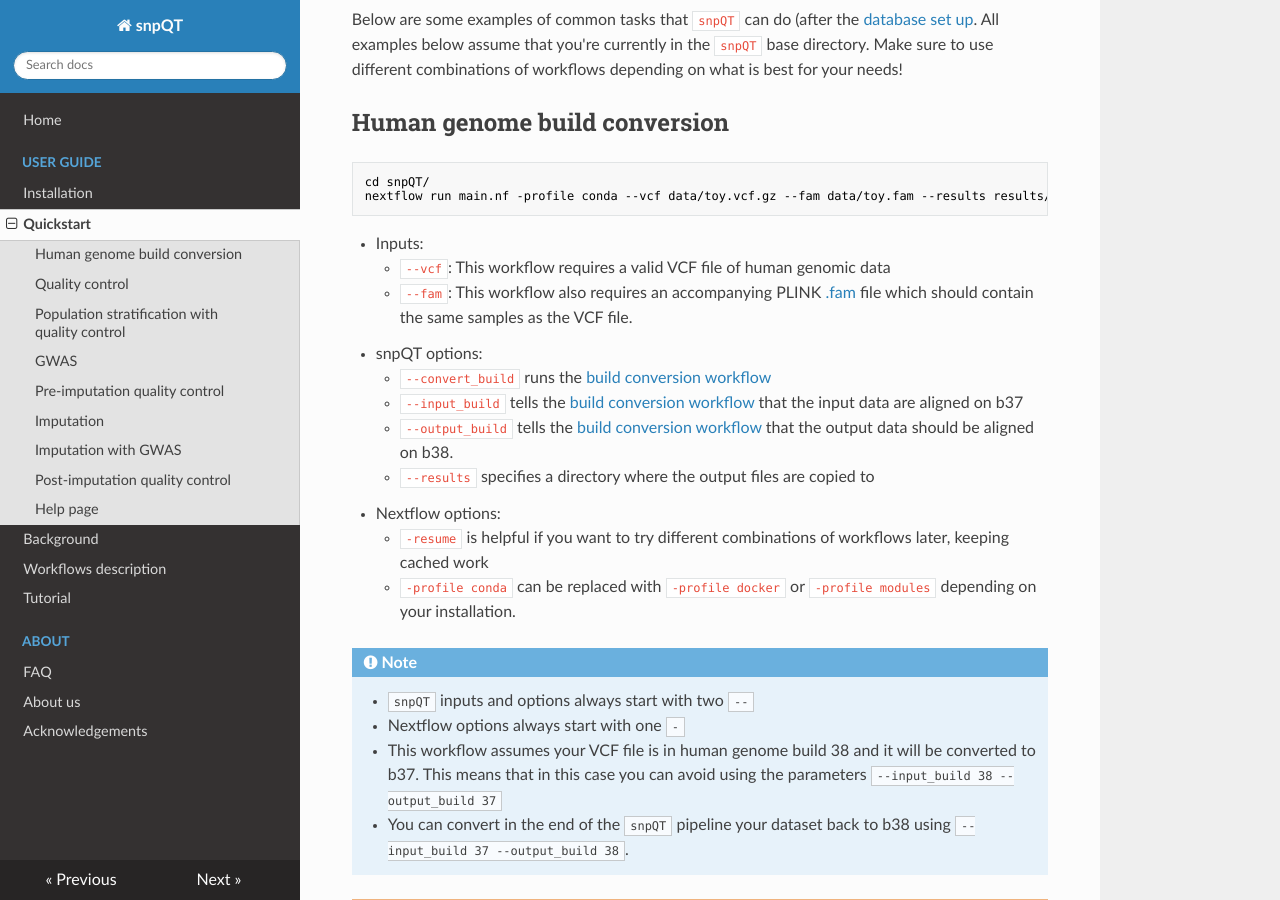
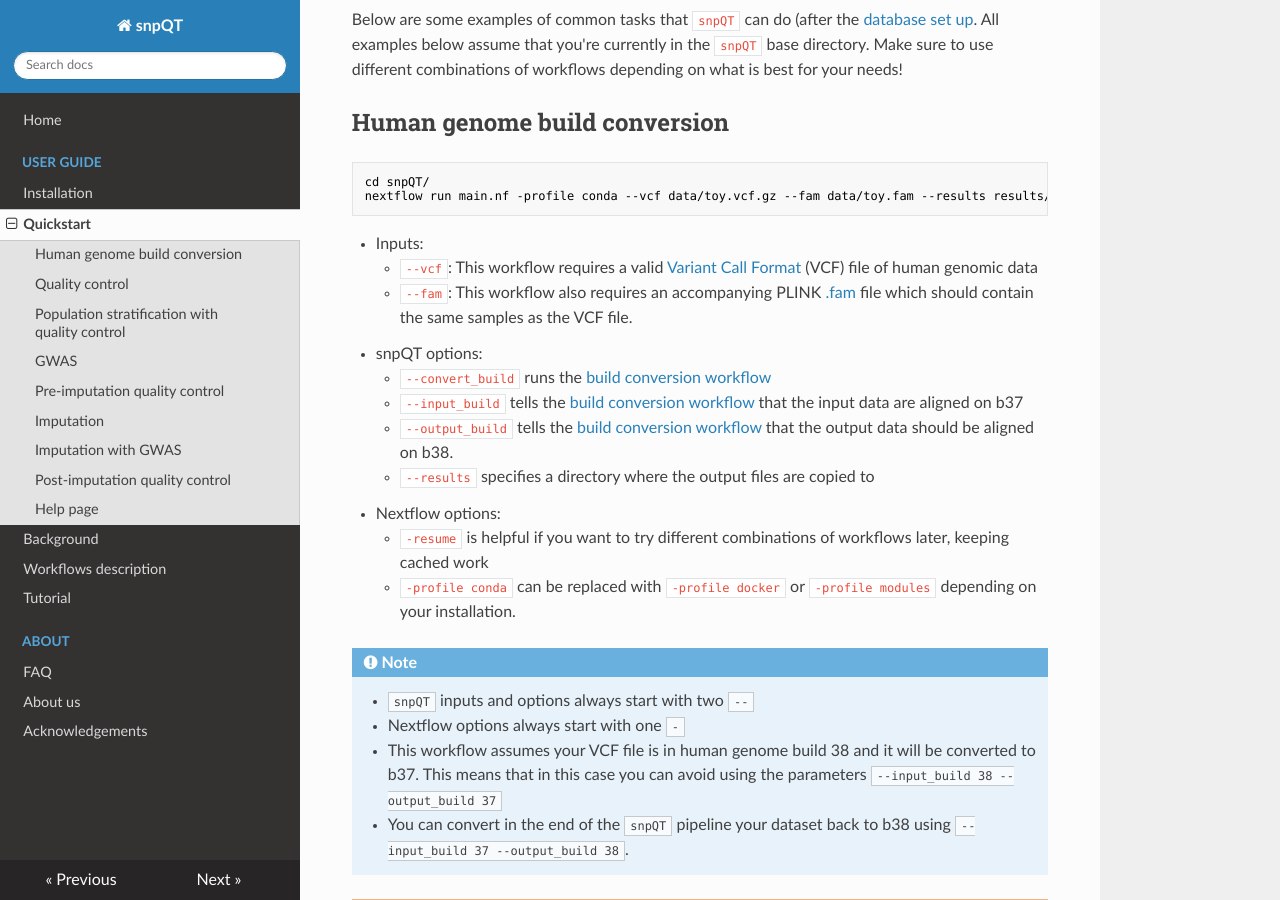
Before and after one commit to nebfield/snpQT, an MkDocs documentation site: the page built from docs/user-guide/quickstart.md, in a window 1280 px wide and 900 px high, scrolled down 1153 px. Built offline with MkDocs 1.6.1, drawn with Linux system fonts in a browser that asks for light colours; nearby versions of some CDN libraries; some of the changed text lies outside the part shown.

Commit message:
Update quickstart.md

````diff
--- a/docs/user-guide/quickstart.md
+++ b/docs/user-guide/quickstart.md
@@ -33,7 +33,7 @@ nextflow run main.nf -profile conda --vcf data/toy.vcf.gz --fam data/toy.fam --r
 ```
 
 * Inputs:
-    * `--vcf`: This workflow requires a valid VCF file of human genomic data
+    * `--vcf`: This workflow requires a valid [Variant Call Format](https://samtools.github.io/hts-specs/VCFv4.1.pdf) (VCF) file of human genomic data
     * `--fam`: This workflow also requires an accompanying PLINK [.fam](https://www.cog-genomics.org/plink2/formats#fam) file which should contain the same samples as the VCF file.
 * snpQT options:
     * `--convert_build` runs the [build conversion workflow](workflows.md#build-conversion)
@@ -178,7 +178,7 @@ nextflow run main.nf -profile conda --vcf data/toy.vcf.gz --fam data/toy.fam --r
 ```
 
 * Inputs:
-    * `--vcf`: This workflow requires a valid VCF file of human genomic data
+    * `--vcf`: This workflow requires a valid [Variant Call Format](https://samtools.github.io/hts-specs/VCFv4.1.pdf) (VCF) file of human genomic data
     * `--fam`: This workflow also requires an accompanying PLINK [.fam](https://www.cog-genomics.org/plink2/formats#fam) file which should contain the same samples as the VCF file.
 * snpQT options:
 	* `--post_impute` runs the [post-imputation quality control workflow](https://snpqt.readthedocs.io/en/latest/user-guide/workflows/#post-imputation-quality-control)
````
